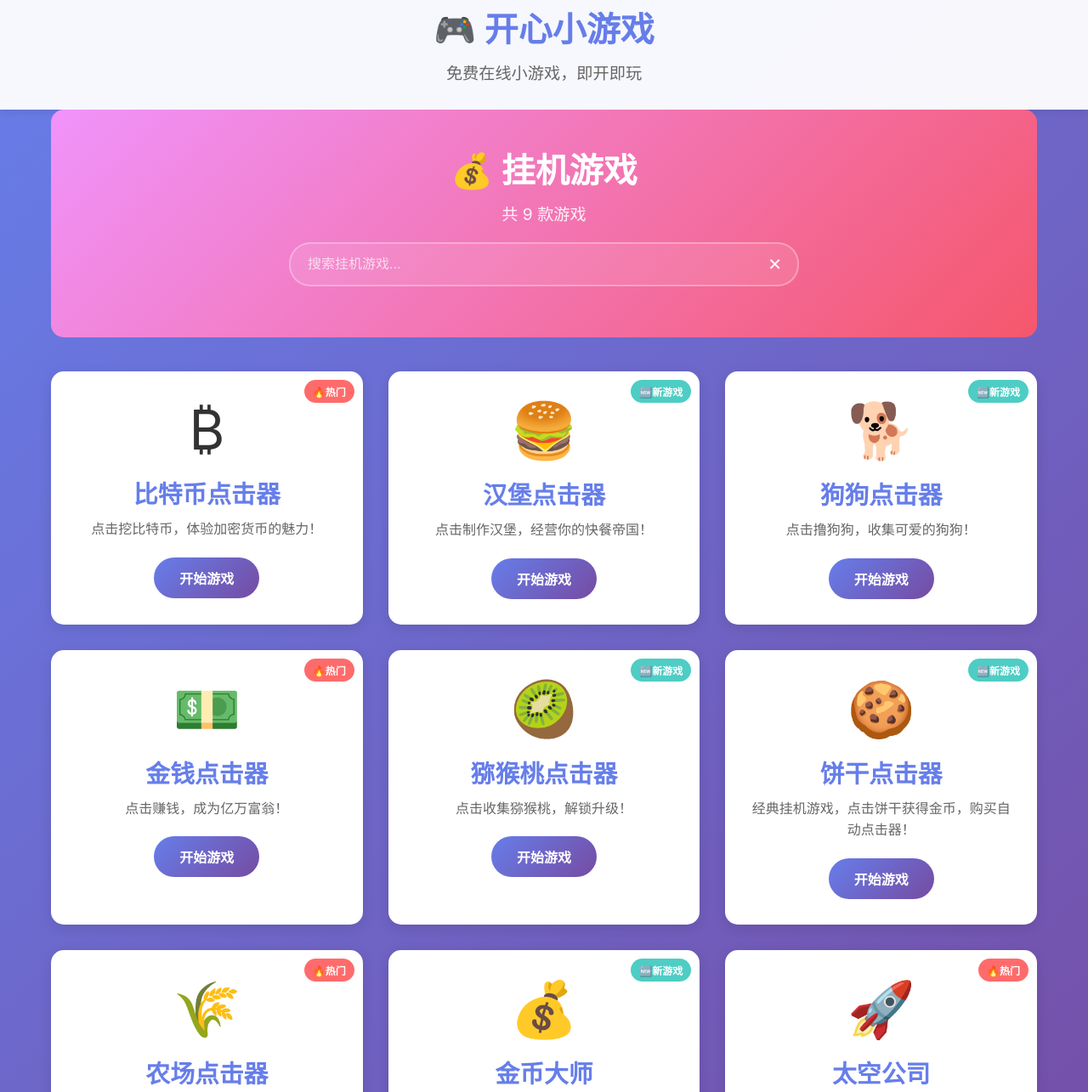
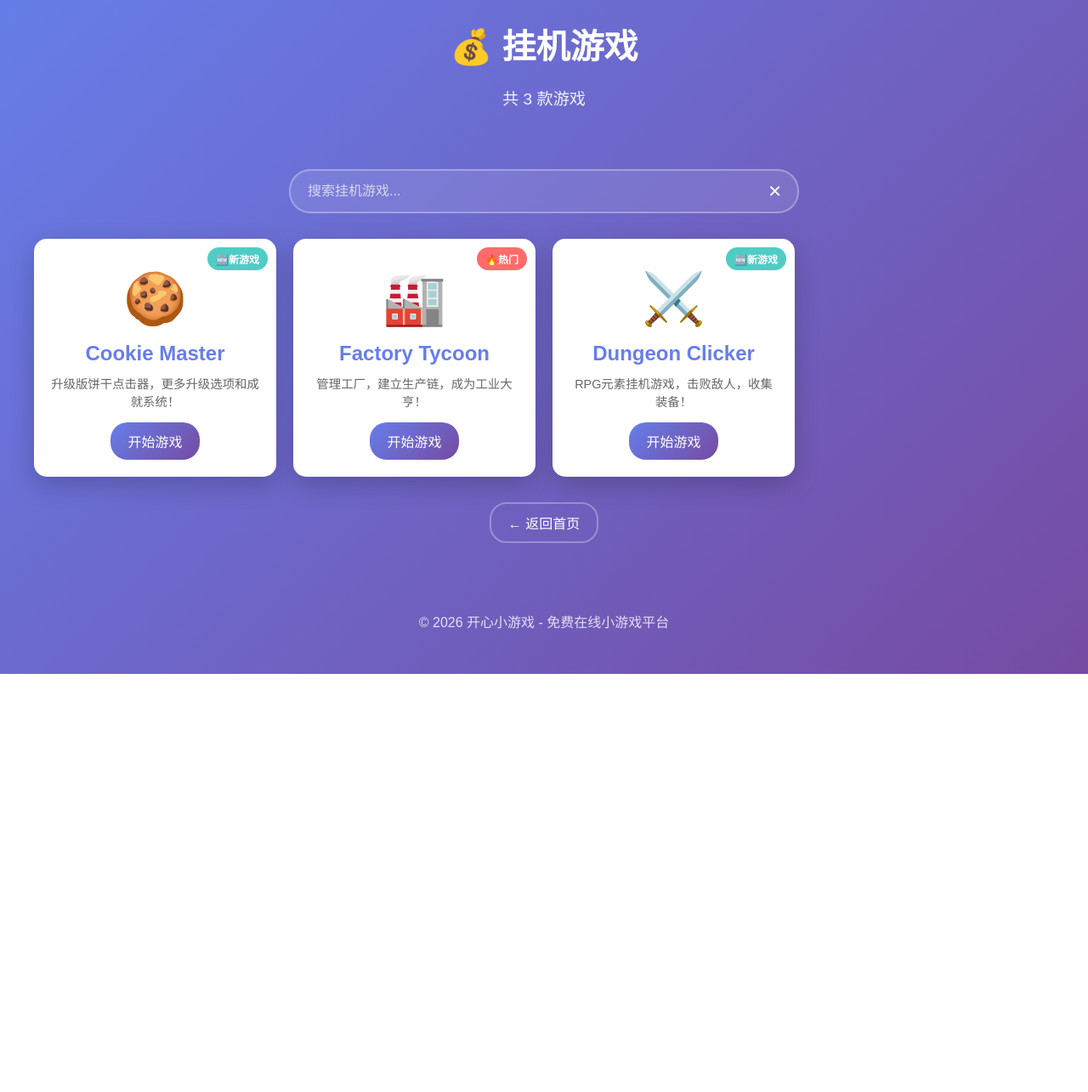
Before and after one commit to luckjackyer/game-website, a plain HTML site: page idle-games.html in a window 1280 px wide. Shown: the part 27-1312 px from the top of the page at 85% size. After the commit the page ends 820 px from the top, so only its background shows below. Drawn offline with Linux system fonts and the light colour scheme.

Commit message:
Update idle-games.html

```diff
--- a/idle-games.html
+++ b/idle-games.html
@@ -4,31 +4,49 @@
     <meta charset="UTF-8">
     <meta name="viewport" content="width=device-width, initial-scale=1.0">
     <title>挂机游戏 - 开心小游戏</title>
-    <meta name="description" content="免费在线挂机游戏，金币大师、Space Company等，挂机自动产出，轻松游戏！">
+    <meta name="description" content="免费在线挂机游戏，Cookie Master、Factory Tycoon、Dungeon Clicker等，挂机自动产出，轻松游戏！">
     <link rel="canonical" href="https://game-website.liuage20061111.workers.dev/idle-games.html">
-    <link rel="stylesheet" href="css/style.css">
     <style>
-        .category-header {
+        * {
+            margin: 0;
+            padding: 0;
+            box-sizing: border-box;
+        }
+
+        body {
+            font-family: 'Arial', sans-serif;
+            background: linear-gradient(135deg, #667eea 0%, #764ba2 100%);
+            min-height: 100vh;
+            padding: 20px;
+        }
+
+        .container {
+            max-width: 1200px;
+            margin: 0 auto;
+        }
+
+        header {
             text-align: center;
-            padding: 40px 20px;
-            background: linear-gradient(135deg, #f093fb 0%, #f5576c 100%);
             color: white;
-            border-radius: 15px;
-            margin-bottom: 40px;
+            padding: 30px 0;
         }
-        .category-header h1 {
+
+        header h1 {
             font-size: 2.5em;
             margin-bottom: 10px;
         }
-        .game-count {
+
+        header p {
             font-size: 1.2em;
             opacity: 0.9;
         }
+
         .search-box {
             max-width: 600px;
             margin: 20px auto;
             position: relative;
         }
+
         .search-box input {
             width: 100%;
             padding: 15px 50px 15px 20px;
@@ -40,9 +58,16 @@
             outline: none;
             transition: all 0.3s;
         }
+
+        .search-box input:focus {
+            background: rgba(255,255,255,0.2);
+            border-color: rgba(255,255,255,0.5);
+        }
+
         .search-box input::placeholder {
             color: rgba(255,255,255,0.7);
         }
+
         .search-box button {
             position: absolute;
             right: 10px;
@@ -55,6 +80,61 @@
             cursor: pointer;
             padding: 5px 10px;
         }
+
+        .games-grid {
+            display: grid;
+            grid-template-columns: repeat(auto-fill, minmax(280px, 1fr));
+            gap: 20px;
+            margin-top: 30px;
+        }
+
+        .game-card {
+            background: white;
+            border-radius: 15px;
+            padding: 20px;
+            text-align: center;
+            transition: all 0.3s;
+            box-shadow: 0 10px 30px rgba(0,0,0,0.2);
+            text-decoration: none;
+            color: inherit;
+            display: block;
+        }
+
+        .game-card:hover {
+            transform: translateY(-5px);
+            box-shadow: 0 15px 40px rgba(0,0,0,0.3);
+        }
+
+        .game-icon {
+            font-size: 60px;
+            margin: 15px 0;
+        }
+
+        .game-card h2 {
+            color: #667eea;
+            margin-bottom: 10px;
+        }
+
+        .game-card p {
+            color: #666;
+            font-size: 0.9em;
+            margin-bottom: 15px;
+        }
+
+        .play-btn {
+            display: inline-block;
+            background: linear-gradient(135deg, #667eea 0%, #764ba2 100%);
+            color: white;
+            padding: 10px 20px;
+            border-radius: 20px;
+            text-decoration: none;
+            transition: all 0.3s;
+        }
+
+        .game-card:hover .play-btn {
+            background: linear-gradient(135deg, #764ba2 0%, #667eea 100%);
+        }
+
         .game-tag {
             position: absolute;
             top: 10px;
@@ -64,121 +144,99 @@
             font-size: 12px;
             font-weight: bold;
         }
+
         .game-card {
             position: relative;
         }
+
         .game-tag.new {
             background: #4ecdc4;
             color: white;
         }
+
         .game-tag.hot {
             background: #ff6b6b;
             color: white;
         }
+
+        .back-link {
+            display: inline-block;
+            color: white;
+            text-decoration: none;
+            margin-top: 30px;
+            padding: 10px 20px;
+            border: 2px solid rgba(255,255,255,0.3);
+            border-radius: 20px;
+            transition: all 0.3s;
+        }
+
+        .back-link:hover {
+            background: rgba(255,255,255,0.1);
+            border-color: rgba(255,255,255,0.5);
+        }
+
+        footer {
+            text-align: center;
+            color: white;
+            padding: 30px 0;
+            margin-top: 50px;
+            opacity: 0.8;
+        }
+
+        .game-count {
+            text-align: center;
+            color: white;
+            font-size: 1.2em;
+            margin: 20px 0;
+        }
     </style>
 </head>
 <body>
+    <div class="container">
         <header>
-        <div class="container">
-            <h1>🎮 开心小游戏</h1>
-            <p class="slogan">免费在线小游戏，即开即玩</p>
-        </div>
+            <h1>💰 挂机游戏</h1>
+            <p class="game-count">共 <span id="gameCount">3</span> 款游戏</p>
         </header>
 
-    <main class="container">
-        <div class="category-header">
-            <h1>💰 挂机游戏</h1>
-            <p class="game-count">共 <span id="gameCount">9</span> 款游戏</p>
         <div class="search-box">
             <input type="text" id="gameSearch" placeholder="搜索挂机游戏..." onkeyup="filterGames()">
             <button onclick="clearSearch()">✕</button>
         </div>
-        </div>
 
         <section class="games-grid" id="gamesGrid">
-            <a href="games/bitcoin-clicker.html" class="game-card" data-tags="挂机,点击,比特币">
-                <div class="game-tag hot">🔥热门</div>
-                <div class="game-icon">₿</div>
-                <h2>比特币点击器</h2>
-                <p>点击挖比特币，体验加密货币的魅力！</p>
+            <a href="games/cookie-master.html" class="game-card" data-tags="挂机,点击,饼干,自研">
+                <div class="game-tag new">🆕新游戏</div>
+                <div class="game-icon">🍪</div>
+                <h2>Cookie Master</h2>
+                <p>升级版饼干点击器，更多升级选项和成就系统！</p>
                 <span class="play-btn">开始游戏</span>
             </a>
 
-            <a href="games/burger-clicker.html" class="game-card" data-tags="挂机,点击,汉堡">
-                <div class="game-tag new">🆕新游戏</div>
-                <div class="game-icon">🍔</div>
-                <h2>汉堡点击器</h2>
-                <p>点击制作汉堡，经营你的快餐帝国！</p>
+            <a href="games/factory-tycoon.html" class="game-card" data-tags="挂机,工厂,经营,自研">
+                <div class="game-tag hot">🔥热门</div>
+                <div class="game-icon">🏭</div>
+                <h2>Factory Tycoon</h2>
+                <p>管理工厂，建立生产链，成为工业大亨！</p>
                 <span class="play-btn">开始游戏</span>
             </a>
 
-            <a href="games/doggo-clicker.html" class="game-card" data-tags="挂机,点击,狗狗">
+            <a href="games/dungeon-clicker.html" class="game-card" data-tags="挂机,地牢,RPG,战斗,自研">
                 <div class="game-tag new">🆕新游戏</div>
-                <div class="game-icon">🐕</div>
-                <h2>狗狗点击器</h2>
-                <p>点击撸狗狗，收集可爱的狗狗！</p>
-                <span class="play-btn">开始游戏</span>
-            </a>
-
-            <a href="games/money-clicker.html" class="game-card" data-tags="挂机,点击,金钱">
-                <div class="game-tag hot">🔥热门</div>
-                <div class="game-icon">💵</div>
-                <h2>金钱点击器</h2>
-                <p>点击赚钱，成为亿万富翁！</p>
-                <span class="play-btn">开始游戏</span>
-            </a>
-
-            <a href="games/kiwi-clicker.html" class="game-card" data-tags="挂机,点击,猕猴桃">
-                <div class="game-tag new">🆕新游戏</div>
-                <div class="game-icon">🥝</div>
-                <h2>猕猴桃点击器</h2>
-                <p>点击收集猕猴桃，解锁升级！</p>
-                <span class="play-btn">开始游戏</span>
-            </a>
-
-            <a href="games/cookie-clicker.html" class="game-card" data-tags="挂机,点击,饼干">
-                <div class="game-tag new">🆕新游戏</div>
-                <div class="game-icon">🍪</div>
-                <h2>饼干点击器</h2>
-                <p>经典挂机游戏，点击饼干获得金币，购买自动点击器！</p>
-                <span class="play-btn">开始游戏</span>
-            </a>
-
-            <a href="games/farm-clicker.html" class="game-card" data-tags="挂机,农场,经营">
-                <div class="game-tag hot">🔥热门</div>
-                <div class="game-icon">🌾</div>
-                <h2>农场点击器</h2>
-                <p>农场主题挂机游戏，雇佣工人和拖拉机自动收获！</p>
-                <span class="play-btn">开始游戏</span>
-            </a>
-
-            <a href="games/idle-coin-master.html" class="game-card" data-tags="挂机,点击,金币">
-                <div class="game-tag new">🆕新游戏</div>
-                <div class="game-icon">💰</div>
-                <h2>金币大师</h2>
-                <p>点击获得金币，购买自动发生器，轻松挂机！</p>
-                <span class="play-btn">开始游戏</span>
-            </a>
-
-            <a href="games/space-company.html" class="game-card" data-tags="挂机,太空,经营">
-                <div class="game-tag hot">🔥热门</div>
-                <div class="game-icon">🚀</div>
-                <h2>太空公司</h2>
-                <p>太空挖矿题材增量游戏，自动产出资源！</p>
+                <div class="game-icon">⚔️</div>
+                <h2>Dungeon Clicker</h2>
+                <p>RPG元素挂机游戏，击败敌人，收集装备！</p>
                 <span class="play-btn">开始游戏</span>
             </a>
         </section>
 
-        <div style="text-align: center; margin: 40px 0;">
+        <div style="text-align: center;">
             <a href="index.html" class="back-link">← 返回首页</a>
         </div>
-    </main>
 
         <footer>
-        <div class="container">
             <p>&copy; 2026 开心小游戏 - 免费在线小游戏平台</p>
+        </footer>
     </div>
-    </footer>
 
     <script>
         function filterGames() {
```
Lines whose indentation alone changed are shown as unchanged.
